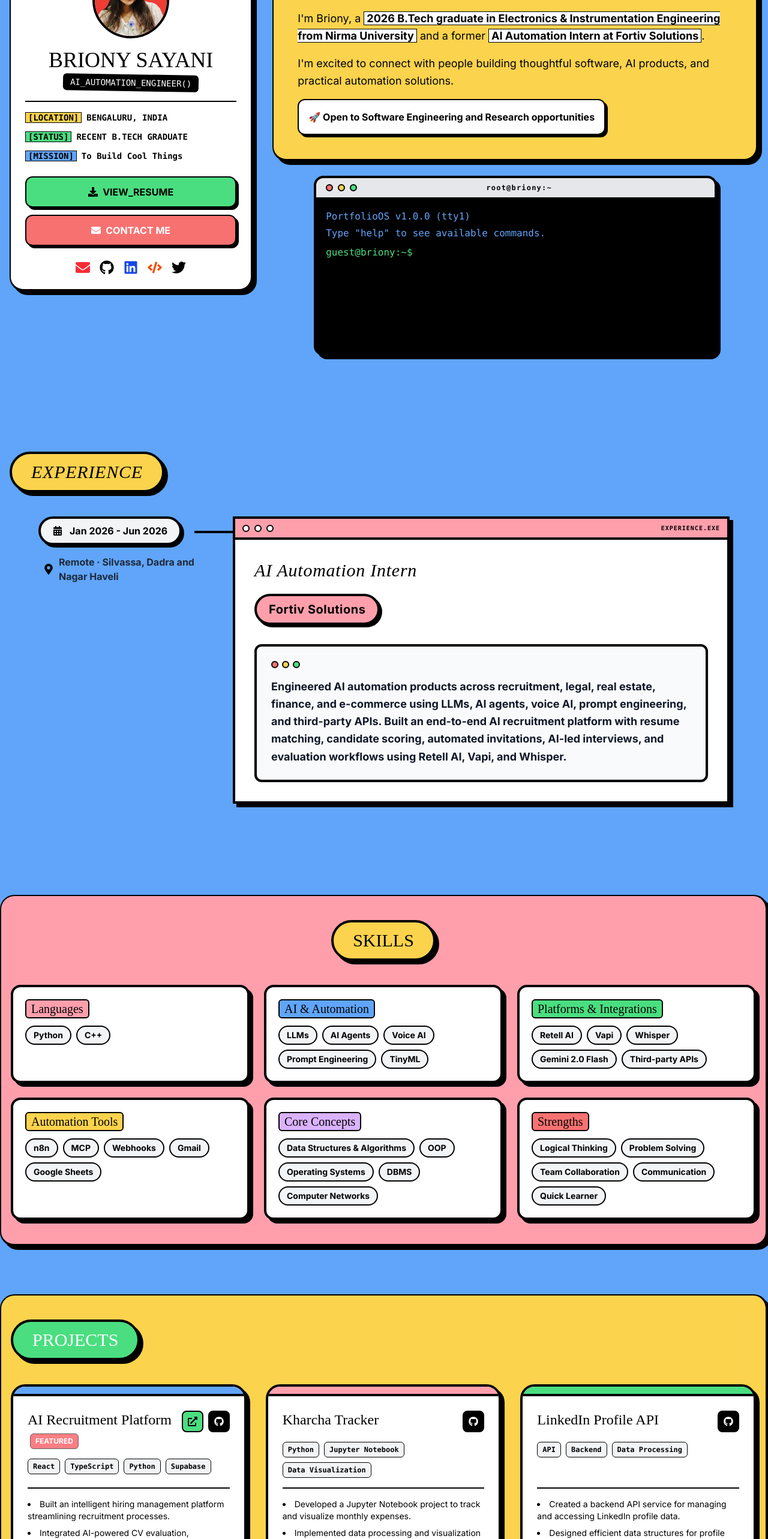
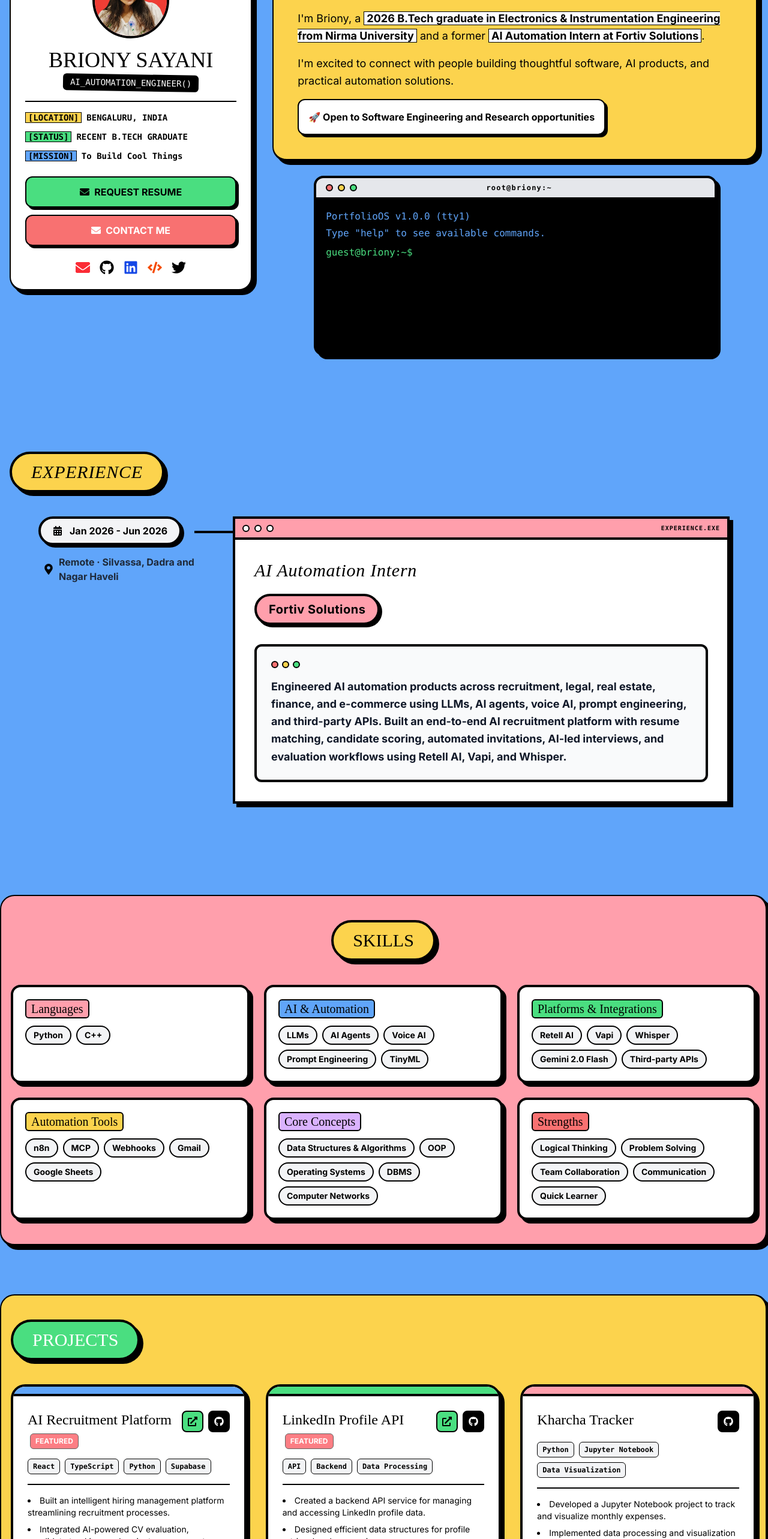
Before and after one commit to brionysayani/My-Portfolio, a React (Vite) app: page / in a window 1280 px wide. Shown: the part 234-2800 px from the top of the page at 60% size. Built offline with nearby package versions, Linux system fonts and the light colour scheme; a web font is replaced by a local one.

Commit message:
Remove resume and contact info from portfolio

```diff
--- a/src/components/sections/Hero.tsx
+++ b/src/components/sections/Hero.tsx
@@ -46,12 +46,10 @@ const Hero = () => {
 
         <div className="w-full flex flex-col gap-3 mt-6">
           <a
-            href="/Briony-Sayani-Resume.pdf"
-            target="_blank"
-            rel="noreferrer"
+            href="mailto:brionysayani51@gmail.com?subject=Request%20Resume"
             className="bg-custom-green w-full py-3 rounded-xl border-2 border-black font-bold shadow-neo-sm hover:translate-y-1 hover:shadow-none transition-all flex items-center justify-center gap-2 cursor-pointer"
           >
-            <FaDownload /> VIEW_RESUME
+            <FaEnvelope /> REQUEST RESUME
           </a>
           <button
             onClick={() => setIsModalOpen(true)}
--- a/src/components/sections/Projects.tsx
+++ b/src/components/sections/Projects.tsx
@@ -44,7 +44,7 @@ const ProjectCard = ({ title, tools, description, link, liveLink, color }: Proje
         ))}
     </div>
 
-    <ul className="list-disc list-inside space-y-2 text-sm font-medium border-t-2 border-black pt-4 mt-auto">
+    <ul className="list-disc list-inside space-y-2 text-sm font-medium border-t-2 border-black pt-4">
         {description.map((point: string, i: number) => (
             <li key={i}>{point}</li>
         ))}
@@ -66,6 +66,17 @@ const Projects = () => {
         ]
       },
       {
+        title: "LinkedIn Profile API",
+        color: "bg-custom-green",
+        tools: ["API", "Backend", "Data Processing"],
+        link: "https://github.com/brionysayani/LinkedIn-Profile-API",
+        liveLink: "https://linked-in-profile-api.vercel.app/",
+        description: [
+          "Created a backend API service for managing and accessing LinkedIn profile data.",
+          "Designed efficient data structures for profile retrieval and processing."
+        ]
+      },
+      {
         title: "Kharcha Tracker",
         color: "bg-custom-pink",
         tools: ["Python", "Jupyter Notebook", "Data Visualization"],
@@ -73,16 +84,6 @@ const Projects = () => {
         description: [
           "Developed a Jupyter Notebook project to track and visualize monthly expenses.",
           "Implemented data processing and visualization logic using Python."
-        ]
-      },
-      {
-        title: "LinkedIn Profile API",
-        color: "bg-custom-green",
-        tools: ["API", "Backend", "Data Processing"],
-        link: "https://github.com/brionysayani/LinkedIn-Profile-API",
-        description: [
-          "Created a backend API service for managing and accessing LinkedIn profile data.",
-          "Designed efficient data structures for profile retrieval and processing."
         ]
       },
       {
```
